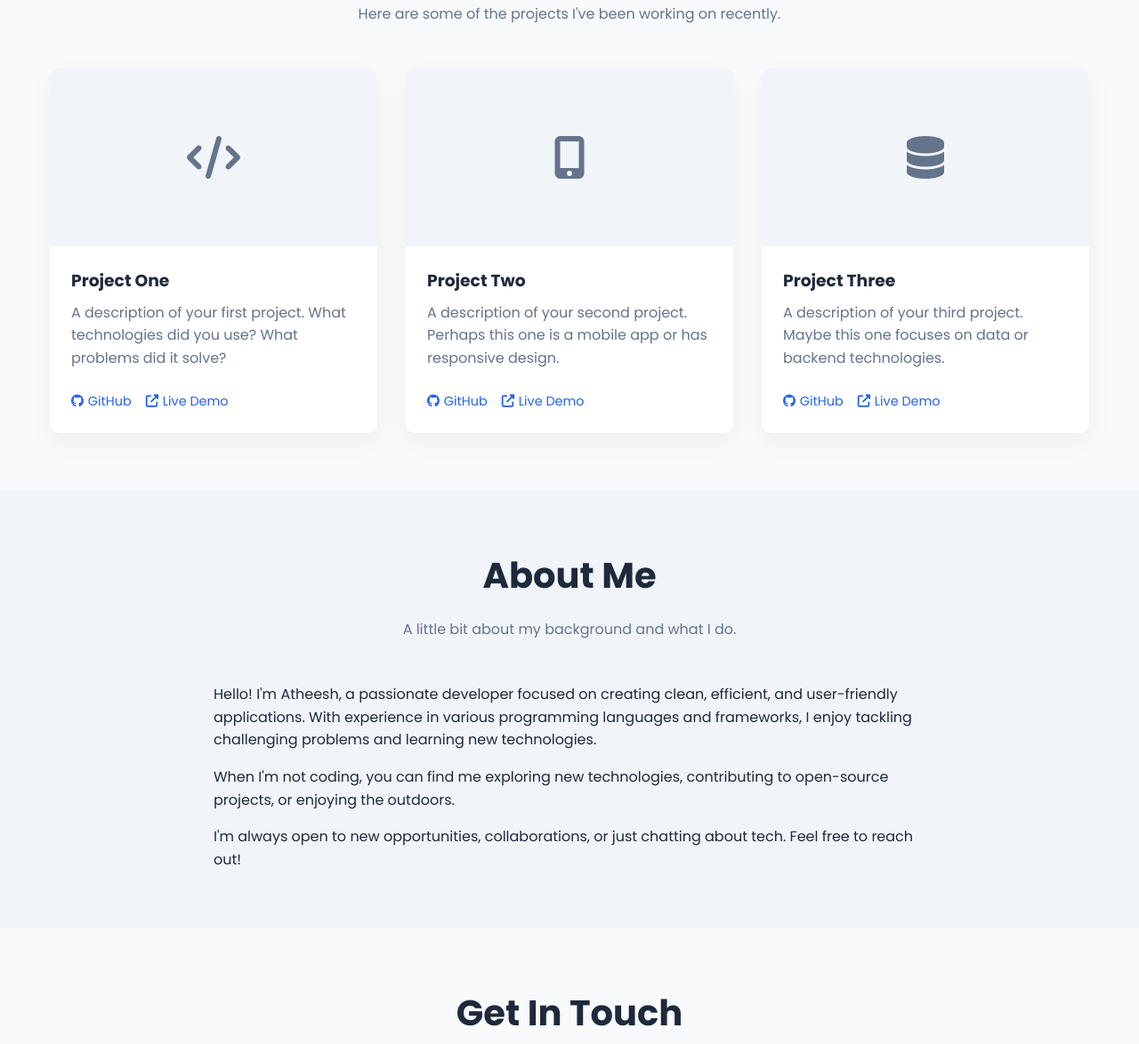
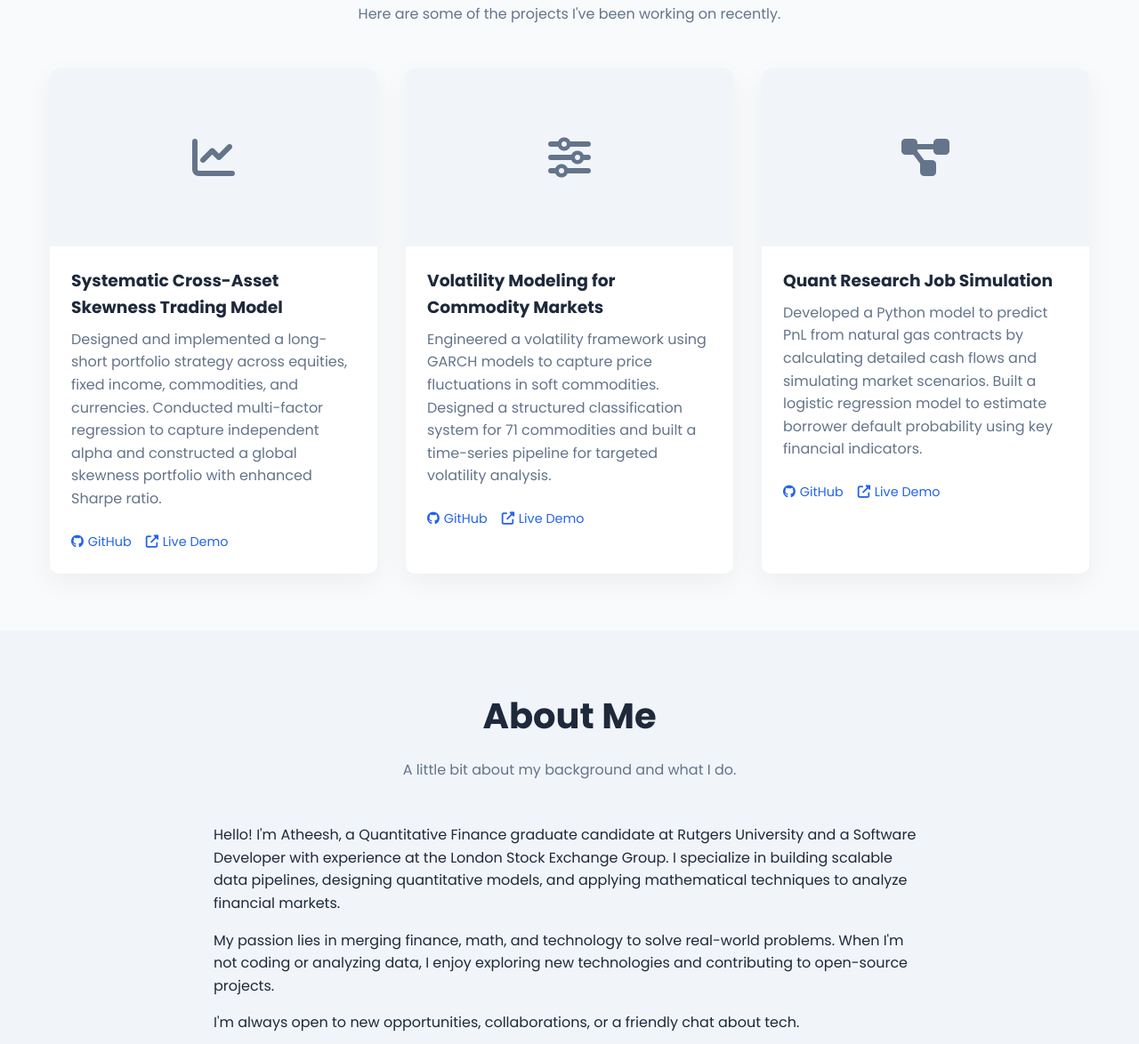
Before and after one commit to atkrish0/atkrish0.github.io, a plain HTML site: page index.html in a window 1280 px wide. Shown: the part 665-1839 px from the top of the page at 89% size. Drawn offline with Linux system fonts and the light colour scheme.

Commit message:
custom details

```diff
--- a/index.html
+++ b/index.html
@@ -268,15 +268,15 @@
             <div class="hero">
                 <div class="hero-content">
                     <h1>Atheesh Krishnan</h1>
-                    <p>Software Developer & Technology Enthusiast</p>
+                    <p>Quantitative Finance Graduate & Software Developer</p>
                     <a href="https://github.com/atkrish0" class="btn" target="_blank">View GitHub</a>
                     <a href="#contact" class="btn btn-outline">Contact Me</a>
 
                     <div class="social-icons">
                         <a href="https://github.com/atkrish0" target="_blank"><i class="fab fa-github"></i></a>
-                        <a href="#" target="_blank"><i class="fab fa-linkedin"></i></a>
+                        <a href="https://www.linkedin.com/in/atheesh-krishnan/" target="_blank"><i class="fab fa-linkedin"></i></a>
                         <a href="#" target="_blank"><i class="fab fa-twitter"></i></a>
-                        <a href="mailto:your-email@example.com"><i class="fas fa-envelope"></i></a>
+                        <a href="mailto:atheesh.krishnan@outlook.com"><i class="fas fa-envelope"></i></a>
                     </div>
                 </div>
             </div>
@@ -293,13 +293,16 @@
             <div class="projects-grid">
                 <div class="project-card">
                     <div class="project-img">
-                        <i class="fas fa-code"></i>
+                        <i class="fas fa-chart-line"></i>
                     </div>
                     <div class="project-content">
-                        <h3>Project One</h3>
-                        <p>A description of your first project. What technologies did you use? What problems did it solve?</p>
+                        <h3>Systematic Cross-Asset Skewness Trading Model</h3>
+                        <p>
+                            Designed and implemented a long-short portfolio strategy across equities, fixed income, commodities, and currencies.
+                            Conducted multi-factor regression to capture independent alpha and constructed a global skewness portfolio with enhanced Sharpe ratio.
+                        </p>
                         <div class="project-links">
-                            <a href="#" target="_blank"><i class="fab fa-github"></i> GitHub</a>
+                            <a href="https://github.com/atkrish0" target="_blank"><i class="fab fa-github"></i> GitHub</a>
                             <a href="#" target="_blank"><i class="fas fa-external-link-alt"></i> Live Demo</a>
                         </div>
                     </div>
@@ -307,13 +310,16 @@
 
                 <div class="project-card">
                     <div class="project-img">
-                        <i class="fas fa-mobile-alt"></i>
+                        <i class="fas fa-sliders-h"></i>
                     </div>
                     <div class="project-content">
-                        <h3>Project Two</h3>
-                        <p>A description of your second project. Perhaps this one is a mobile app or has responsive design.</p>
+                        <h3>Volatility Modeling for Commodity Markets</h3>
+                        <p>
+                            Engineered a volatility framework using GARCH models to capture price fluctuations in soft commodities.
+                            Designed a structured classification system for 71 commodities and built a time-series pipeline for targeted volatility analysis.
+                        </p>
                         <div class="project-links">
-                            <a href="#" target="_blank"><i class="fab fa-github"></i> GitHub</a>
+                            <a href="https://github.com/atkrish0" target="_blank"><i class="fab fa-github"></i> GitHub</a>
                             <a href="#" target="_blank"><i class="fas fa-external-link-alt"></i> Live Demo</a>
                         </div>
                     </div>
@@ -321,13 +327,16 @@
 
                 <div class="project-card">
                     <div class="project-img">
-                        <i class="fas fa-database"></i>
+                        <i class="fas fa-project-diagram"></i>
                     </div>
                     <div class="project-content">
-                        <h3>Project Three</h3>
-                        <p>A description of your third project. Maybe this one focuses on data or backend technologies.</p>
+                        <h3>Quant Research Job Simulation</h3>
+                        <p>
+                            Developed a Python model to predict PnL from natural gas contracts by calculating detailed cash flows and simulating market scenarios.
+                            Built a logistic regression model to estimate borrower default probability using key financial indicators.
+                        </p>
                         <div class="project-links">
-                            <a href="#" target="_blank"><i class="fab fa-github"></i> GitHub</a>
+                            <a href="https://github.com/atkrish0" target="_blank"><i class="fab fa-github"></i> GitHub</a>
                             <a href="#" target="_blank"><i class="fas fa-external-link-alt"></i> Live Demo</a>
                         </div>
                     </div>
@@ -345,14 +354,13 @@
 
             <div style="max-width: 800px; margin: 0 auto;">
                 <p style="margin-bottom: 1rem;">
-                    Hello! I'm Atheesh, a passionate developer focused on creating clean, efficient, and user-friendly applications.
-                    With experience in various programming languages and frameworks, I enjoy tackling challenging problems and learning new technologies.
+                    Hello! I'm Atheesh, a Quantitative Finance graduate candidate at Rutgers University and a Software Developer with experience at the London Stock Exchange Group. I specialize in building scalable data pipelines, designing quantitative models, and applying mathematical techniques to analyze financial markets.
                 </p>
                 <p style="margin-bottom: 1rem;">
-                    When I'm not coding, you can find me exploring new technologies, contributing to open-source projects, or enjoying the outdoors.
+                    My passion lies in merging finance, math, and technology to solve real-world problems. When I'm not coding or analyzing data, I enjoy exploring new technologies and contributing to open-source projects.
                 </p>
                 <p>
-                    I'm always open to new opportunities, collaborations, or just chatting about tech. Feel free to reach out!
+                    I'm always open to new opportunities, collaborations, or a friendly chat about tech.
                 </p>
             </div>
         </div>
@@ -370,7 +378,7 @@
                     Whether you have a question, a project idea, or just want to say hello, I'd love to hear from you.
                 </p>
 
-                <a href="mailto:your-email@example.com" class="btn" style="background-color: var(--primary); color: white;">
+                <a href="mailto:atheesh.krishnan@outlook.com" class="btn" style="background-color: var(--primary); color: white;">
                     <i class="fas fa-envelope"></i> Send Me an Email
                 </a>
             </div>
```
